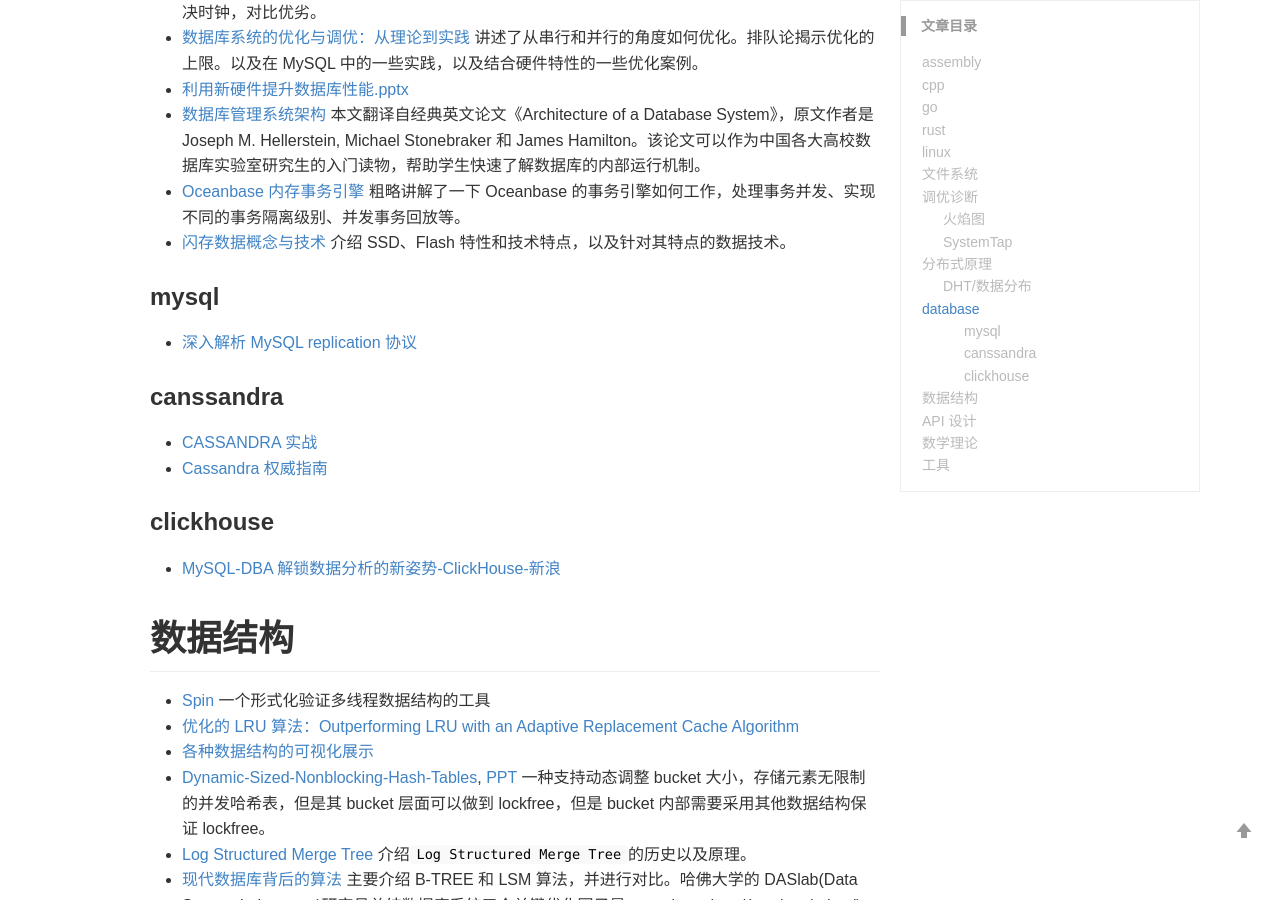
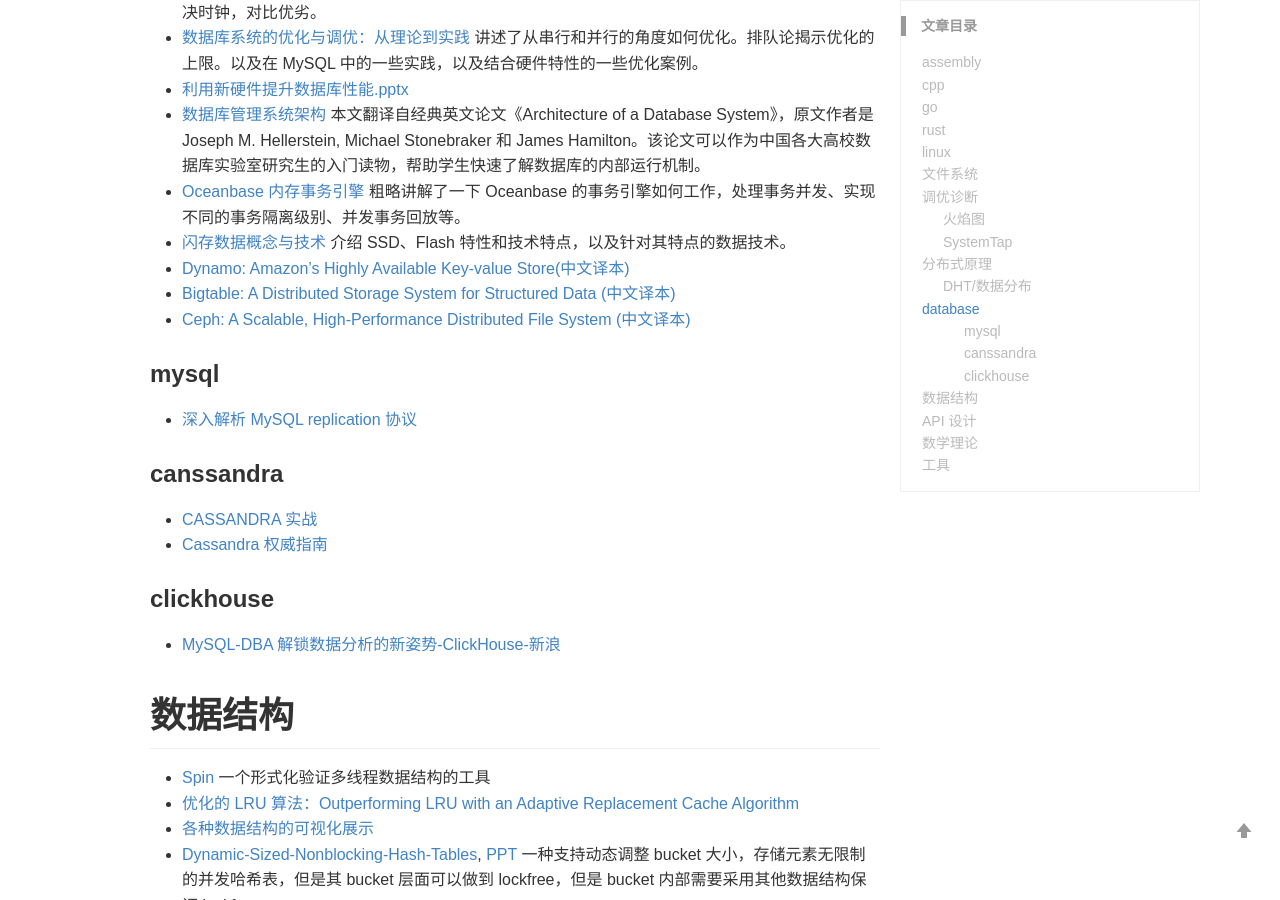
Before and after one commit to lrita/lrita.github.io, a Jekyll site: the page built from _wiki/books.md, in a window 1280 px wide and 900 px high, scrolled down 2306 px. Built offline with Jekyll 4.4.1, drawn with Linux system fonts in a browser that asks for light colours; comment, search, counter and statistics services are not loaded.

Commit message:
update _wiki/books.md

```diff
--- a/_wiki/books.md
+++ b/_wiki/books.md
@@ -73,6 +73,9 @@
 - [数据库管理系统架构](/images/posts/database/Architecture-of-a-Database-System.pdf) 本文翻译自经典英文论文《Architecture of a Database System》，原文作者是 Joseph M. Hellerstein, Michael Stonebraker 和 James Hamilton。该论文可以作为中国各大高校数据库实验室研究生的入门读物，帮助学生快速了解数据库的内部运行机制。
 - [Oceanbase 内存事务引擎](/images/posts/database/OceanBase-memory-transaction-engine.pdf) 粗略讲解了一下 Oceanbase 的事务引擎如何工作，处理事务并发、实现不同的事务隔离级别、并发事务回放等。
 - [闪存数据概念与技术](/images/posts/database/flash_database_book.pdf) 介绍 SSD、Flash 特性和技术特点，以及针对其特点的数据技术。
+- [Dynamo: Amazon's Highly Available Key-value Store(中文译本)](https://arthurchiao.github.io/blog/amazon-dynamo-zh/)
+- [Bigtable: A Distributed Storage System for Structured Data (中文译本)](https://arthurchiao.github.io/blog/google-bigtable-zh/)
+- [Ceph: A Scalable, High-Performance Distributed File System (中文译本)](https://arthurchiao.github.io/blog/ceph-osdi-zh/)
 
 ### mysql
 
```
